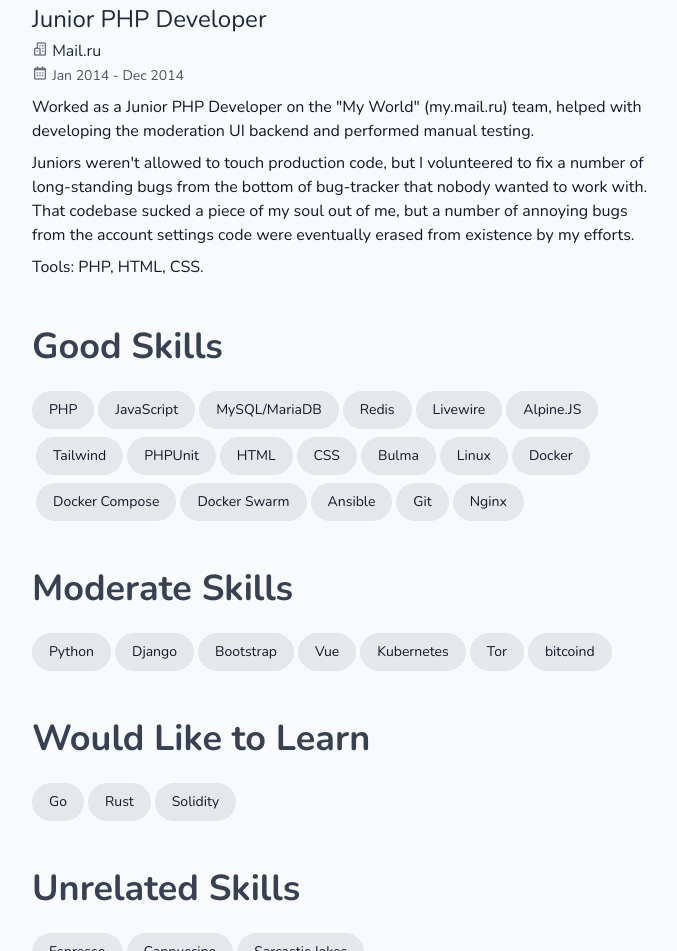
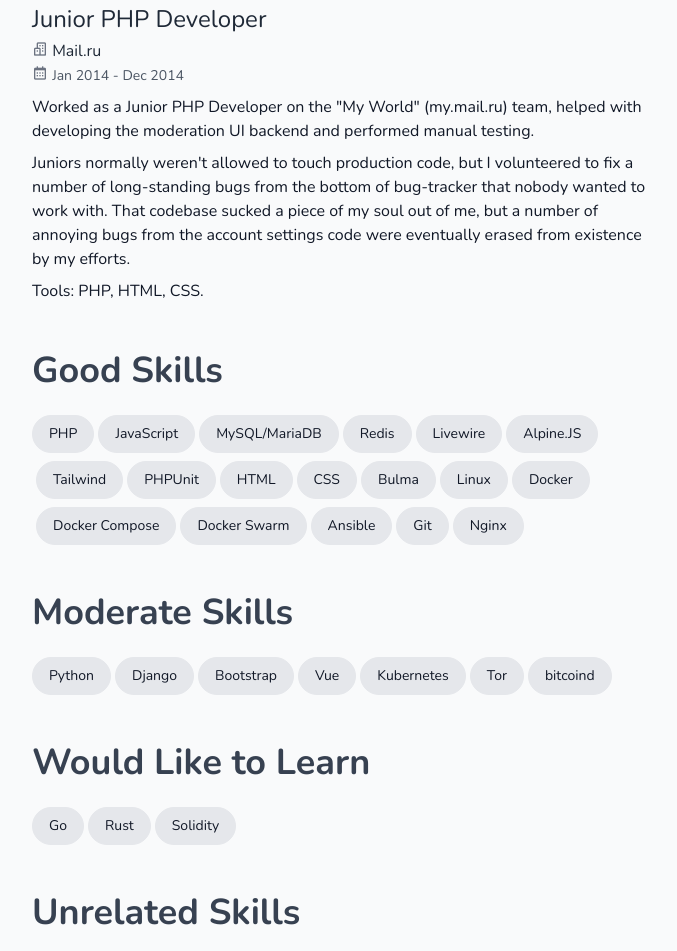
Before and after one commit to kondratovbr/kondratovbr.github.io, a website: page index.html in a window 1280 px wide. Shown: the part 2437-3388 px from the top of the page, without its empty margins (424-1101 px from the left). Drawn offline with nearby package versions, Linux system fonts and the light colour scheme.

Commit message:
Update index.html

```diff
--- a/index.html
+++ b/index.html
@@ -281,7 +281,7 @@
                                     Worked as a Junior PHP Developer on the "My World" (my.mail.ru) team, helped with developing the moderation UI backend and performed manual testing.
                                 </p>
                                 <p>
-                                    Juniors weren't allowed to touch production code, but I volunteered to fix a number of long-standing bugs from the bottom of bug-tracker that nobody wanted to work with. That codebase sucked a piece of my soul out of me, but a number of annoying bugs from the account settings code were eventually erased from existence by my efforts.
+                                    Juniors normally weren't allowed to touch production code, but I volunteered to fix a number of long-standing bugs from the bottom of bug-tracker that nobody wanted to work with. That codebase sucked a piece of my soul out of me, but a number of annoying bugs from the account settings code were eventually erased from existence by my efforts.
                                 </p>
                                 <p>
                                     Tools: PHP, HTML, CSS.
```
